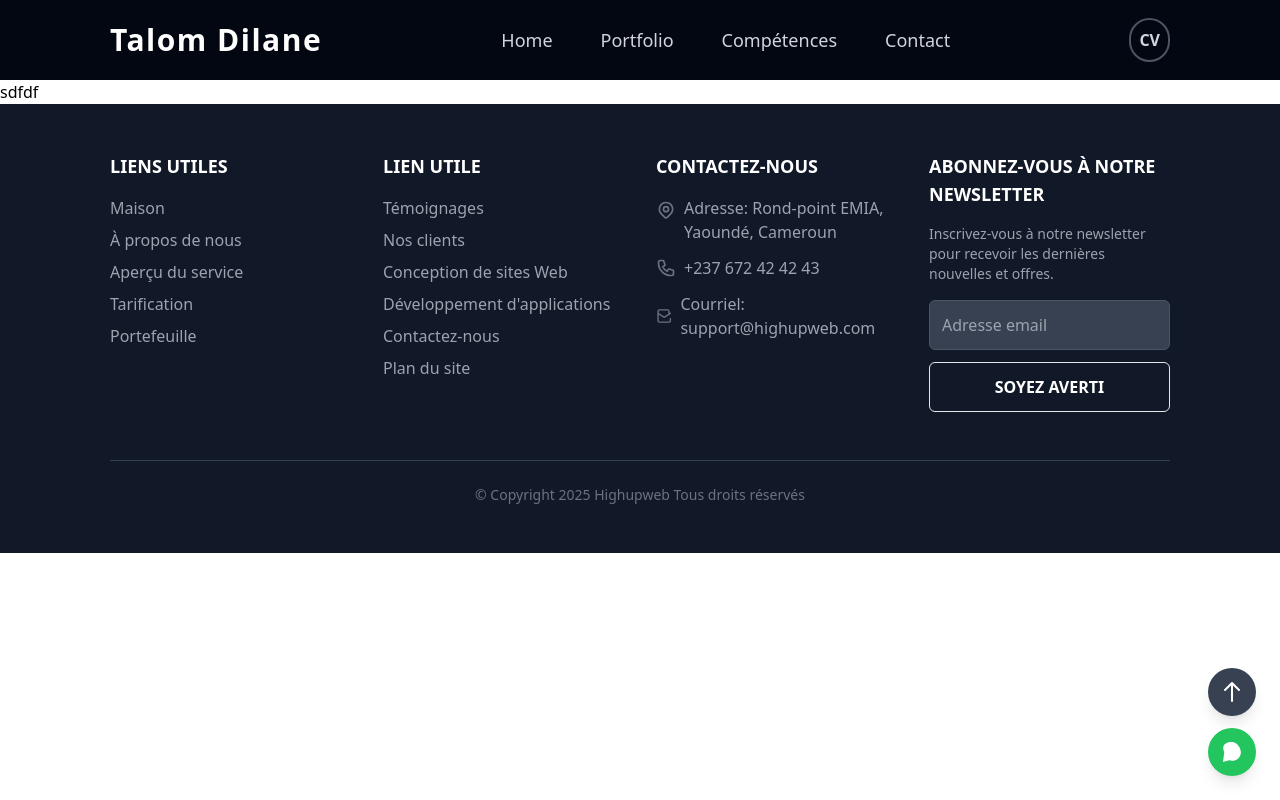
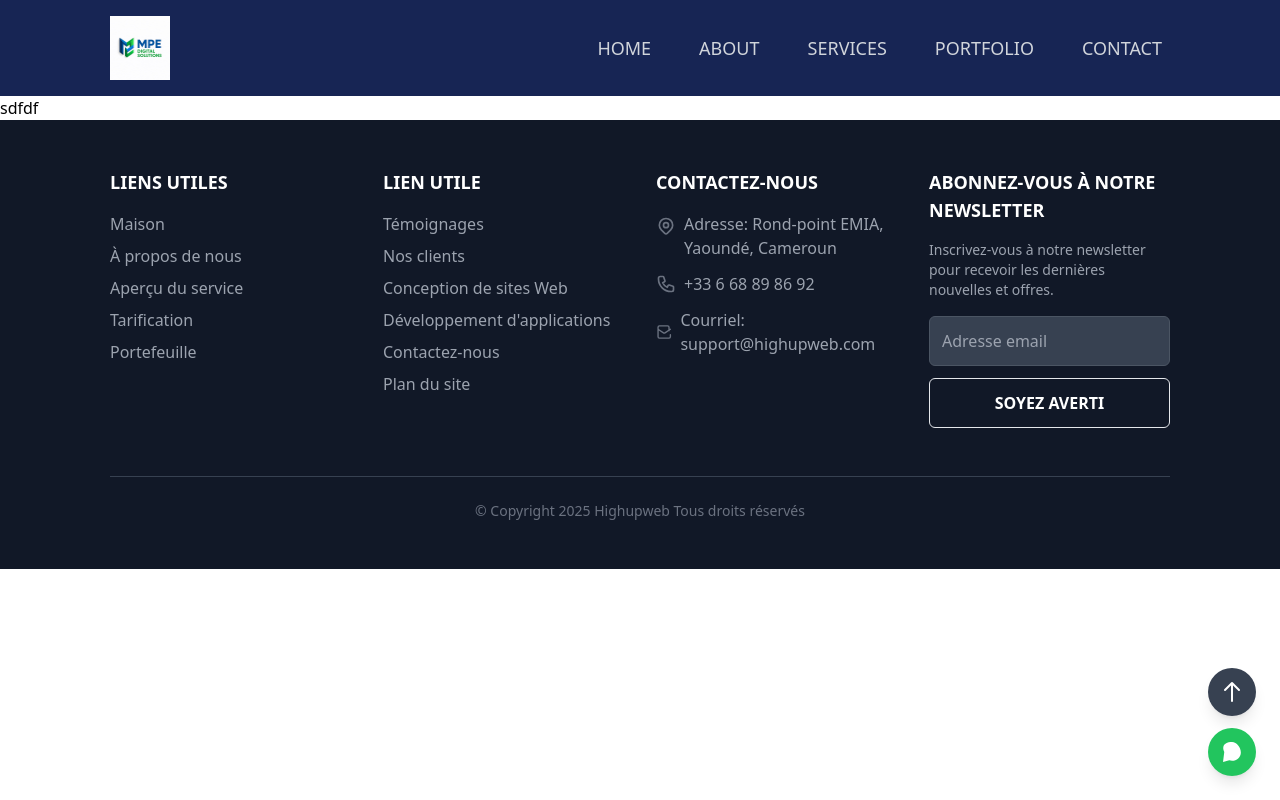
Before and after one commit to dilanetalom/patricktest, a React (Vite) app: page / in a window 1280 px wide. Built offline with nearby package versions, Linux system fonts and the light colour scheme.

Commit message:
update script

```diff
--- a/package.json
+++ b/package.json
@@ -1,9 +1,12 @@
 {
   "name": "mboabus-admin",
   "version": "0.0.1",
+"engines": {
+  "node": ">=18.0.0"
+},
   "scripts": {
     "dev": "vite",
-    "build": "npx vite build",
+    "build": "vite build",
     "preview": "vite preview"
   },
   "dependencies": {
--- a/src/components/Footer.jsx
+++ b/src/components/Footer.jsx
@@ -48,7 +48,7 @@ function Footer() {
               <svg xmlns="http://www.w3.org/2000/svg" className="h-5 w-5 mr-2 text-gray-500" fill="none" viewBox="0 0 24 24" stroke="currentColor">
                 <path strokeLinecap="round" strokeLinejoin="round" strokeWidth={2} d="M3 5a2 2 0 012-2h3.28a1 1 0 01.948.684l1.498 4.493a1 1 0 01-.502 1.21l-2.257 1.13a11.042 11.042 0 005.516 5.516l1.13-2.257a1 1 0 011.21-.502l4.493 1.498a1 1 0 01.684.949V19a2 2 0 01-2 2h-1C9.716 21 3 14.284 3 6V5z" />
               </svg>
-              <span>+237 672 42 42 43</span>
+              <span>+33 6 68 89 86 92</span>
             </div>
             <div className="flex items-center">
               <svg xmlns="http://www.w3.org/2000/svg" className="h-5 w-5 mr-2 text-gray-500" fill="none" viewBox="0 0 24 24" stroke="currentColor">
--- a/src/components/Navbar.jsx
+++ b/src/components/Navbar.jsx
@@ -1,5 +1,6 @@
 // src/components/Header.js
 import React, { useState } from 'react';
+import logo from "../images/patrick.jpeg"
 
 // Assurez-vous que cette prop est passée depuis Layout.js
 // activeSection sera la chaîne de caractères (ex: 'home', 'project', 'skills', 'contact')
@@ -29,32 +30,31 @@ function NavbarHeader({ activeSection, setActiveSection }) {
 
 
   return (
-    <header className="flex justify-between items-center py-4 h-[10vh] text-gray-400 lg:px-[110px] px-5 relative z-50 bg-gray-950">
+    <header className="flex justify-between items-center py-4 h-[12vh] text-gray-400 px-4 lg:px-[110px] relative z-50 bg-blue-950">
       {/* Logo avec l'effet abstrait (comme dans votre code) */}
-      <div className="text-3xl font-bold tracking-wider relative">
-        {/* L'effet de dégradé était sur le div externe dans votre snippet.
-            Si vous voulez qu'il soit sur le texte, il faut le gérer différemment (clip-text).
-            Pour l'instant, je le retire car il s'agit d'un effet visuel sur le fond de la hero.
-            Si vous voulez un effet similaire sur le texte du logo, il faudra utiliser 'bg-clip-text' et 'text-transparent' ici. */}
-        <span className="font-charismatic text-white">Talom Dilane</span>
-      </div>
+      {/* <div className="text-3xl font-bold tracking-wider relative"> */}
+        <span className="font-charismatic text-white w-[60px] h-full relative">
+          <img src={logo} alt="" className='w-full h-full' />
+        </span>
+
 
       {/* Liens de navigation pour desktop */}
       <nav className="hidden md:flex space-x-8 text-lg font-medium">
-        <button onClick={() => handleNavLinkClick('home')} className={getNavLinkClasses('home')}>Home</button>
-        <button onClick={() => handleNavLinkClick('project')} className={getNavLinkClasses('project')}>Portfolio</button>
-        <button onClick={() => handleNavLinkClick('skills')} className={getNavLinkClasses('skills')}>Compétences</button>
-        <button onClick={() => handleNavLinkClick('contact')} className={getNavLinkClasses('contact')}>Contact</button>
+        <button onClick={() => handleNavLinkClick('home')} className={getNavLinkClasses('home')}>HOME</button>
+        <button onClick={() => handleNavLinkClick('skills')} className={getNavLinkClasses('skills')}>ABOUT</button>
+        <button onClick={() => handleNavLinkClick('skills')} className={getNavLinkClasses('skills')}>SERVICES</button>
+        <button onClick={() => handleNavLinkClick('project')} className={getNavLinkClasses('project')}>PORTFOLIO</button>
+        <button onClick={() => handleNavLinkClick('contact')} className={getNavLinkClasses('contact')}>CONTACT</button>
         {/* Si vous avez une section 'members', ajoutez-la ici */}
         {/* <button onClick={() => handleNavLinkClick('members')} className={getNavLinkClasses('members')}>Members</button> */}
       </nav>
 
       {/* Bouton CV pour desktop */}
-      <div className="hidden md:block">
+      {/* <div className="hidden md:block">
         <button className="p-2 font-bold border-2 border-gray-600 rounded-full text-gray-300 hover:bg-gray-700 hover:text-white transition duration-300 hover:border-purple-500">
-          CV
+          Contact
         </button>
-      </div>
+      </div> */}
 
       {/* Bouton Burger pour mobile */}
       <div className="md:hidden">
@@ -73,7 +73,7 @@ function NavbarHeader({ activeSection, setActiveSection }) {
 
       {/* Menu Mobile (Overlay) */}
       <div
-        className={`fixed inset-0 bg-gray-950 bg-opacity-95 z-40 flex flex-col items-center justify-center space-y-8 transform transition-transform duration-500 ease-in-out ${
+        className={`fixed inset-0 bg-blue-950 bg-opacity-95 z-40 flex flex-col items-center justify-center space-y-8 transform transition-transform duration-500 ease-in-out ${
           isMenuOpen ? 'translate-x-0' : 'translate-x-full'
         } md:hidden`}
       >
@@ -84,19 +84,20 @@ function NavbarHeader({ activeSection, setActiveSection }) {
         </button>
 
         <nav className="flex flex-col items-center space-y-6 text-2xl font-medium">
-          <button onClick={() => handleNavLinkClick('home')} className={getMobileNavLinkClasses('home')}>Home</button>
-          <button onClick={() => handleNavLinkClick('project')} className={getMobileNavLinkClasses('project')}>Portfolio</button>
-          <button onClick={() => handleNavLinkClick('skills')} className={getMobileNavLinkClasses('skills')}>Compétences</button>
-          <button onClick={() => handleNavLinkClick('contact')} className={getMobileNavLinkClasses('contact')}>Contact</button>
+        <button onClick={() => handleNavLinkClick('home')} className={getNavLinkClasses('home')}>HOME</button>
+        <button onClick={() => handleNavLinkClick('skills')} className={getNavLinkClasses('skills')}>ABOUT</button>
+        <button onClick={() => handleNavLinkClick('skills')} className={getNavLinkClasses('skills')}>SERVICES</button>
+        <button onClick={() => handleNavLinkClick('project')} className={getNavLinkClasses('project')}>PORTFOLIO</button>
+        <button onClick={() => handleNavLinkClick('contact')} className={getNavLinkClasses('contact')}>CONTACT</button>
           {/* <button onClick={() => handleNavLinkClick('members')} className={getMobileNavLinkClasses('members')}>Members</button> */}
         </nav>
 
         {/* Bouton CV dans le menu mobile (optionnel) */}
-        <div className="mt-8">
+        {/* <div className="mt-8">
           <button className="p-3 border-2 border-gray-600 rounded-full text-gray-300 hover:bg-gray-700 hover:text-white transition duration-300 hover:border-purple-500">
             CV
           </button>
-        </div>
+        </div> */}
       </div>
     </header>
   );
```
Also changed, not shown: src/images/patrick.jpeg (added), src/images/profil.png (deleted).
